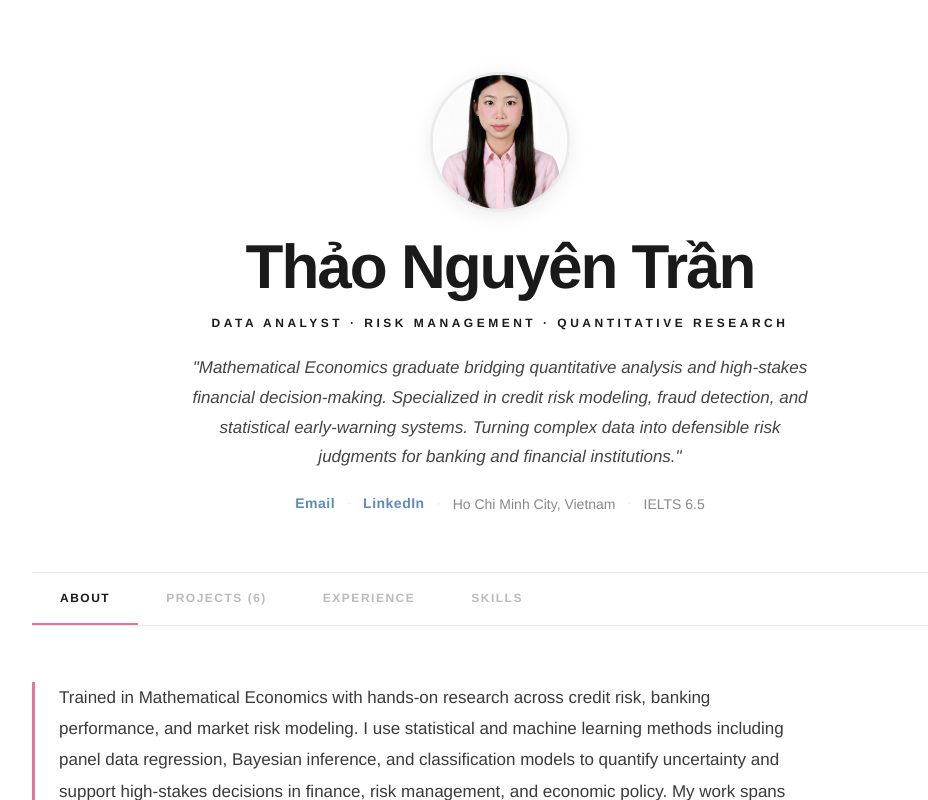
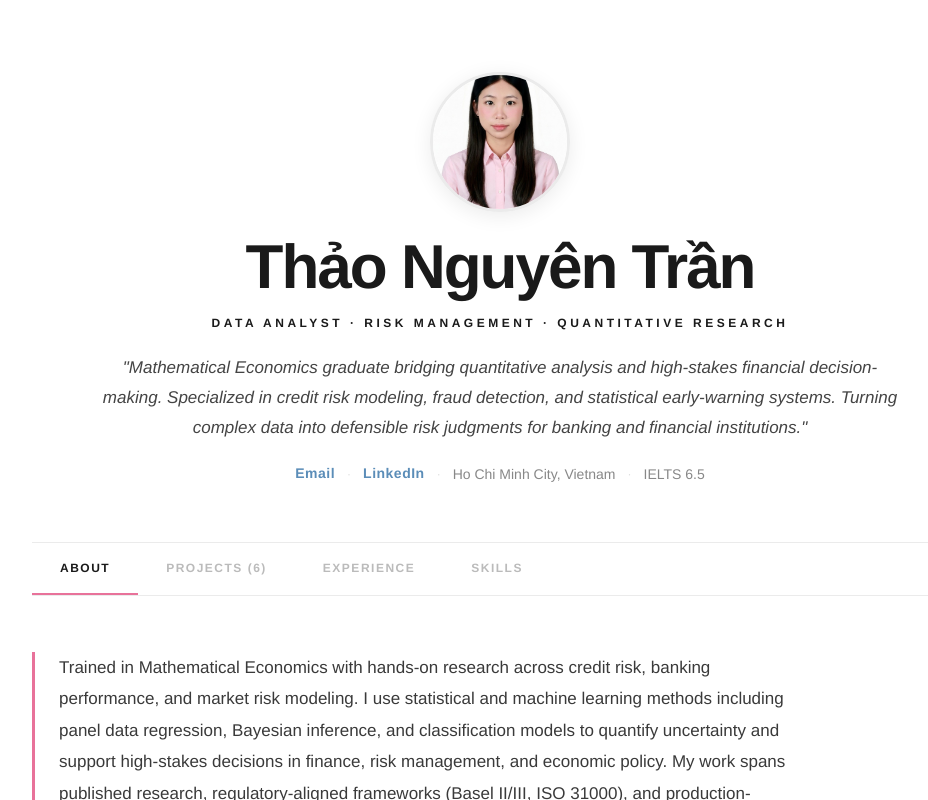
Before and after one commit to nguyenthaotran7903/Thao-Nguyen-Portfolio, a Next.js app: page / in a window 1280 px wide. Shown: the top 800 px of the page, without its empty margins (140-1068 px from the left). Built offline with nearby package versions, Linux system fonts and the light colour scheme.

Commit message:
Update page.module.css

```diff
--- a/app/page.module.css
+++ b/app/page.module.css
@@ -72,7 +72,7 @@
   font-size: 17px;
   color: #444;
   font-style: italic;
-  max-width: 640px;
+  max-width: 800px;
   line-height: 1.75;
   margin: 4px 0 0;
   font-family: 'Helvetica Neue', Helvetica, Arial, sans-serif;
```
